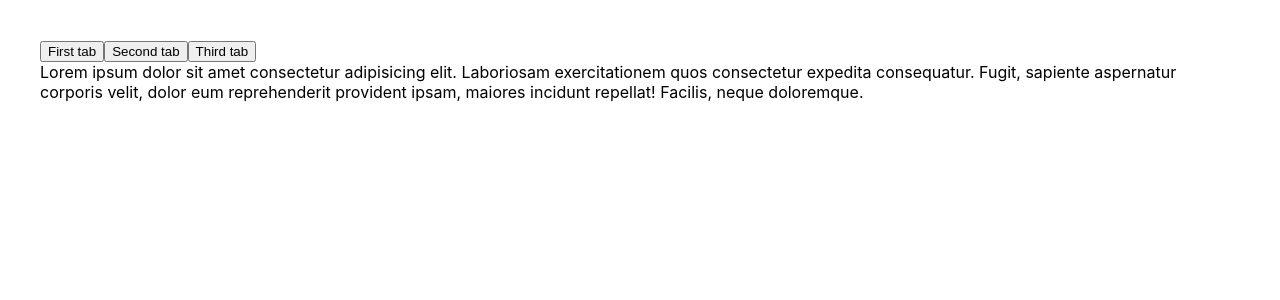
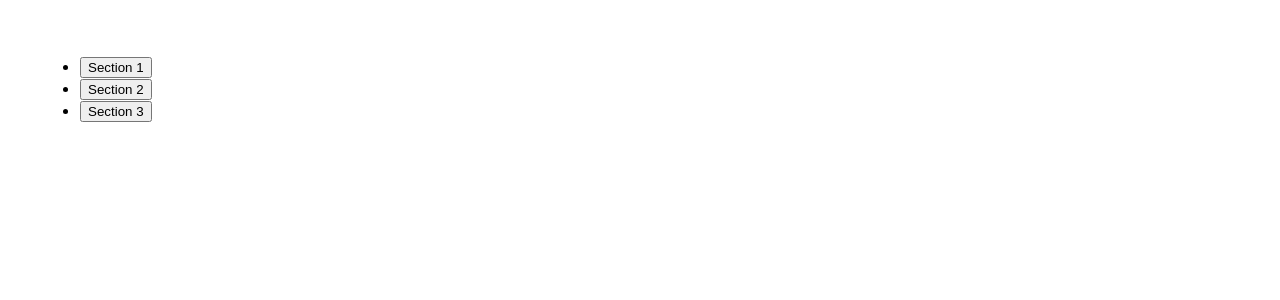
Before and after one commit to sPro1ly0/react-playground, a React (Create React App) app: page / in a window 1280 px wide. Shown: the top 300 px of the page. Built offline with nearby package versions, Linux system fonts and the light colour scheme.

Commit message:
Add Accordion drill

```diff
--- a/src/App.js
+++ b/src/App.js
@@ -5,28 +5,44 @@ import './App.css';
 //import Messages from './Messages';
 //import TheDate from './state/TheDate';
 //import Counter from './state/Counter';
-import Tabs from './state/Tabs';
+//import Tabs from './state/Tabs';
+import Accordion from './state-drills/Accordion';
 //testing intro example
-
-const tabsProp = [
-  { name: 'First tab',
-    content: 'Lorem ipsum dolor sit amet consectetur adipisicing elit. Laboriosam exercitationem quos consectetur expedita consequatur. Fugit, sapiente aspernatur corporis velit, dolor eum reprehenderit provident ipsam, maiores incidunt repellat! Facilis, neque doloremque.' },
-  { name: 'Second tab',
-    content: 'Laboriosam exercitationem quos consectetur expedita consequatur. Fugit, sapiente aspernatur corporis velit, dolor eum reprehenderit provident ipsam, maiores incidunt repellat! Facilis, neque doloremque. Lorem ipsum dolor sit amet consectetur adipisicing elit.' },
-  { name: 'Third tab',
-    content: 'Fugit, sapiente aspernatur corporis velit, dolor eum reprehenderit provident ipsam, maiores incidunt repellat! Facilis, neque doloremque. Lorem ipsum dolor sit amet consectetur adipisicing elit. Laboriosam exercitationem quos consectetur expedita consequatur.' },
-];
+const sections = [
+  {
+    title: 'Section 1',
+    content: 'Lorem ipsum dolor sit amet consectetur adipisicing elit.',
+  },
+  {
+    title: 'Section 2',
+    content: 'Cupiditate tenetur aliquam necessitatibus id distinctio quas nihil ipsam nisi modi!',
+  },
+  {
+    title: 'Section 3',
+    content: 'Animi amet cumque sint cupiditate officia ab voluptatibus libero optio et?',
+  },
+]
 
 class App extends Component {
   render() {
     return (
       <div className="App">
-        <Tabs tabs={tabsProp}/>
-
+        <Accordion sections={sections}/>
       </div>
     );
   }
 }
+
+
+//const tabsProp = [
+//  { name: 'First tab',
+//    content: 'Lorem ipsum dolor sit amet consectetur adipisicing elit. Laboriosam exercitationem quos consectetur expedita consequatur. Fugit, sapiente aspernatur corporis velit, dolor eum reprehenderit provident ipsam, maiores incidunt repellat! Facilis, neque doloremque.' },
+//  { name: 'Second tab',
+//    content: 'Laboriosam exercitationem quos consectetur expedita consequatur. Fugit, sapiente aspernatur corporis velit, dolor eum reprehenderit provident ipsam, maiores incidunt repellat! Facilis, neque doloremque. Lorem ipsum dolor sit amet consectetur adipisicing elit.' },
+//  { name: 'Third tab',
+//    content: 'Fugit, sapiente aspernatur corporis velit, dolor eum reprehenderit provident ipsam, maiores incidunt repellat! Facilis, neque doloremque. Lorem ipsum dolor sit amet consectetur adipisicing elit. Laboriosam exercitationem quos consectetur expedita consequatur.' },
+//];
+
 //<Messages name="Messages" unread={0}/>
 //<Messages name="Notifications" unread={10}/>
 
--- /dev/null
+++ b/src/state-drills/Accordion.js
@@ -0,0 +1,42 @@
+import React from 'react';
+
+class Accordion extends React.Component {
+    static defaultProps = {
+        sections: []
+    };
+
+    state = {
+        currentSectionIndex: null
+    }
+
+    handleButtonClick(index) {
+        this.setState({ currentSectionIndex: index })
+    }
+
+    renderButtons(section, index, currentSectionIndex) {
+        return (
+                <li key={index}>
+                    <button key={index} onClick={() => this.handleButtonClick(index)}>
+                        {section.title}
+                    </button>
+                    {currentSectionIndex === index && <p>{section.content}</p>}
+                </li>
+            )
+    }
+
+    render() {
+        const {currentSectionIndex} = this.state
+        const {sections} = this.props
+        return (
+            <div>
+                <ul>
+                    {sections.map((section, index) =>
+                        this.renderButtons(section, index, currentSectionIndex)
+                    )}
+                </ul>
+            </div>
+        )
+    }
+}
+
+export default Accordion;
```
Also changed, not shown: 2 other files (tests, documents, lock files or other folders).
